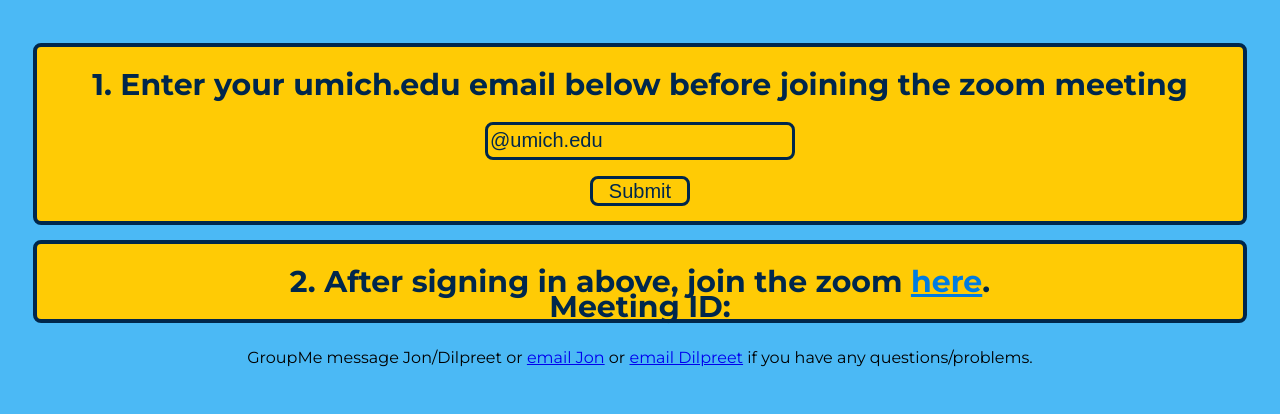
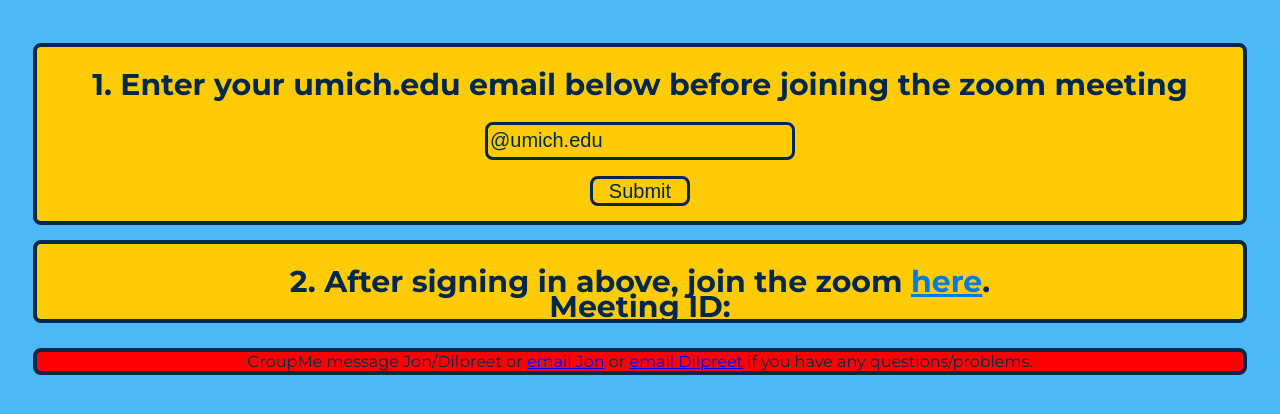
Before and after one commit to umichfjp/umichfjp.github.io, a Jekyll site: the page built from pages/signup/mcsp_infomtg_20.html, in a window 1280 px wide. Shown: the top 414 px of the page. Built offline with Jekyll 4.4.1, drawn with Linux system fonts in a browser that asks for light colours.

Commit message:
Update mcsp_infomtg_20.html

```diff
--- a/pages/signup/mcsp_infomtg_20.html
+++ b/pages/signup/mcsp_infomtg_20.html
@@ -22,7 +22,9 @@ title: Flint Justice Partnership Official Website
             <br>
           </div>
           </h2>
-            <center>GroupMe message Jon/Dilpreet or <a href="mailto:jmusai@umich.edu?subject=MCSP info mtg">email Jon</a> or <a href="mailto:dilpreet@umich.edu?subject=MCSP info mtg">email Dilpreet</a> if you have any questions/problems.</center>
+          <div class="container_red">
+            GroupMe message Jon/Dilpreet or <a href="mailto:jmusai@umich.edu?subject=MCSP info mtg">email Jon</a> or <a href="mailto:dilpreet@umich.edu?subject=MCSP info mtg">email Dilpreet</a> if you have any questions/problems.
+          </div>
           </center>
         </div>
       </div>
```
